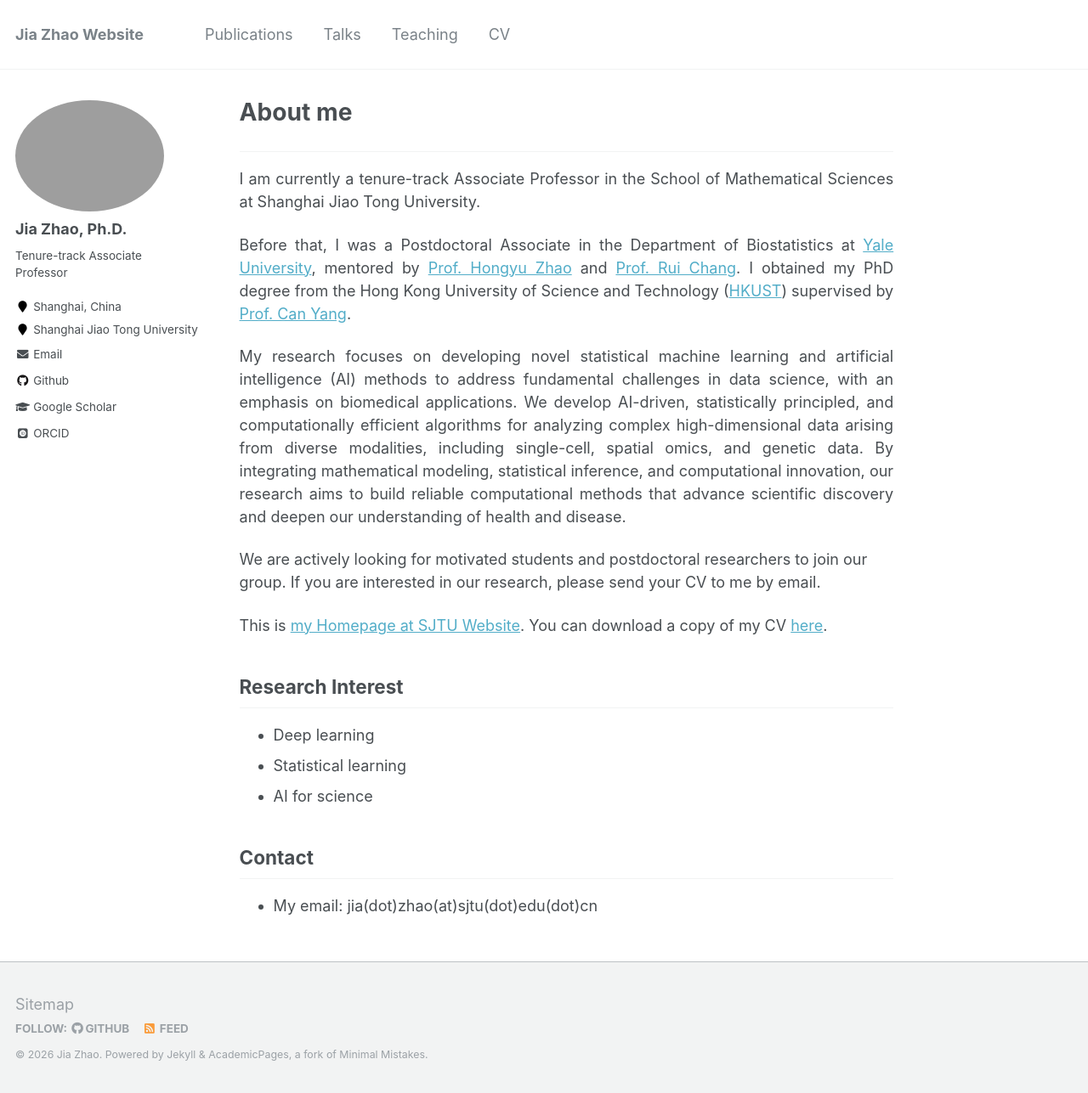
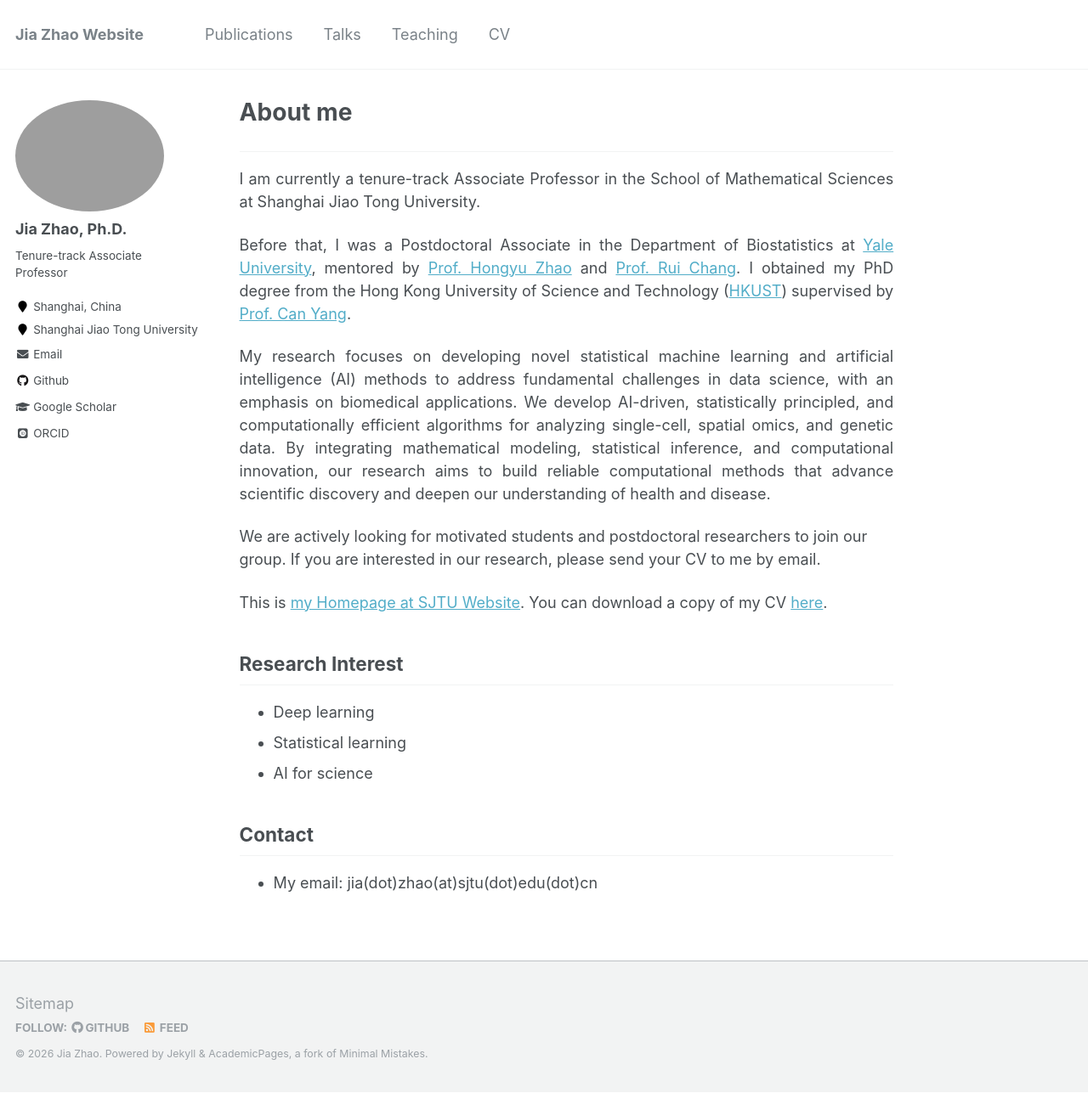
Before and after one commit to jiazhao97/jiazhao97.github.io, a Jekyll site: the page built from _pages/about.md, in a window 1280 px wide and 1287 px high. Shown: the whole window at 85% size. Built offline with Jekyll 4.4.1, drawn with Linux system fonts in a browser that asks for light colours; some web fonts are replaced.

Commit message:
Update about.md

```diff
--- a/_pages/about.md
+++ b/_pages/about.md
@@ -19,7 +19,7 @@ Before that, I was a Postdoctoral Associate in the Department of Biostatistics a
 </p>
 
 <p style="text-align: justify">
-My research focuses on developing novel statistical machine learning and artificial intelligence (AI) methods to address fundamental challenges in data science, with an emphasis on biomedical applications. We develop AI-driven, statistically principled, and computationally efficient algorithms for analyzing complex high-dimensional data arising from diverse modalities, including single-cell, spatial omics, and genetic data. By integrating mathematical modeling, statistical inference, and computational innovation, our research aims to build reliable computational methods that advance scientific discovery and deepen our understanding of health and disease.
+My research focuses on developing novel statistical machine learning and artificial intelligence (AI) methods to address fundamental challenges in data science, with an emphasis on biomedical applications. We develop AI-driven, statistically principled, and computationally efficient algorithms for analyzing single-cell, spatial omics, and genetic data. By integrating mathematical modeling, statistical inference, and computational innovation, our research aims to build reliable computational methods that advance scientific discovery and deepen our understanding of health and disease.
 </p>
 
 We are actively looking for motivated students and postdoctoral researchers to join our group. If you are interested in our research, please send your CV to me by email.
```
